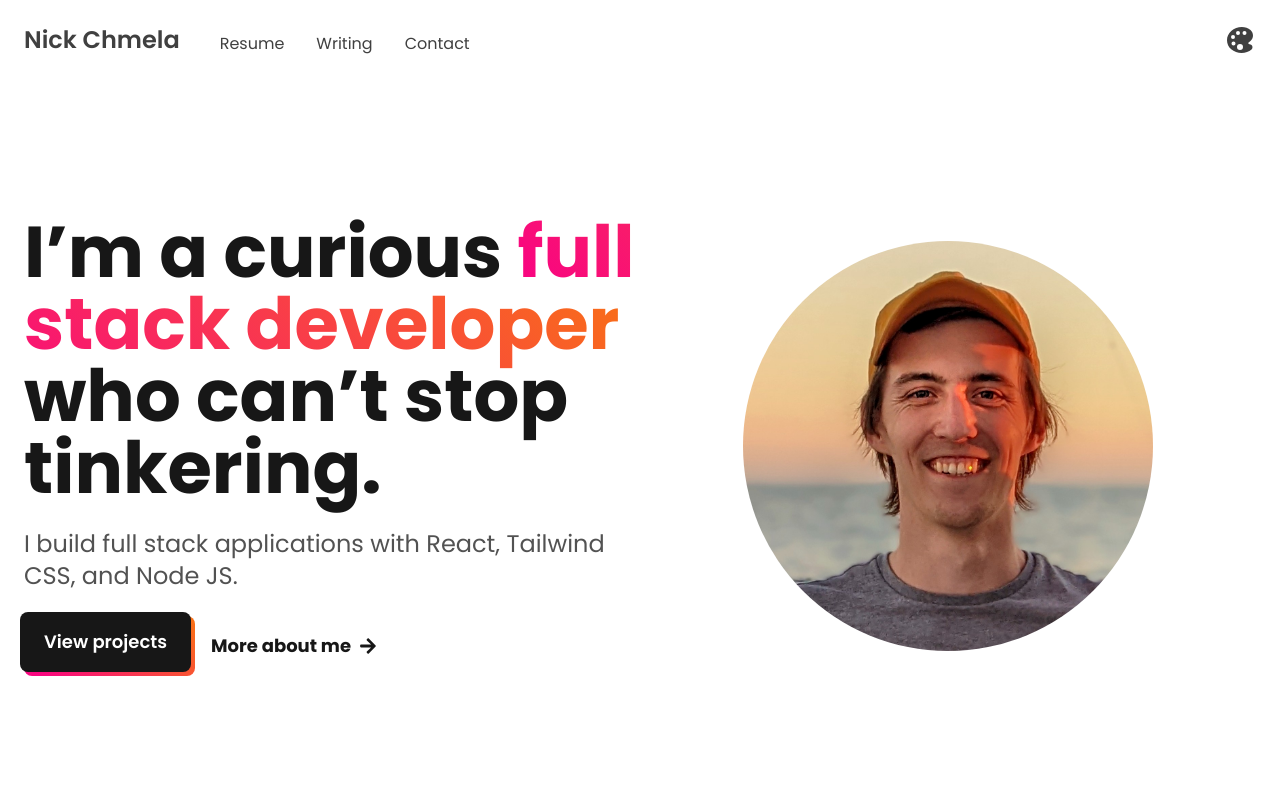
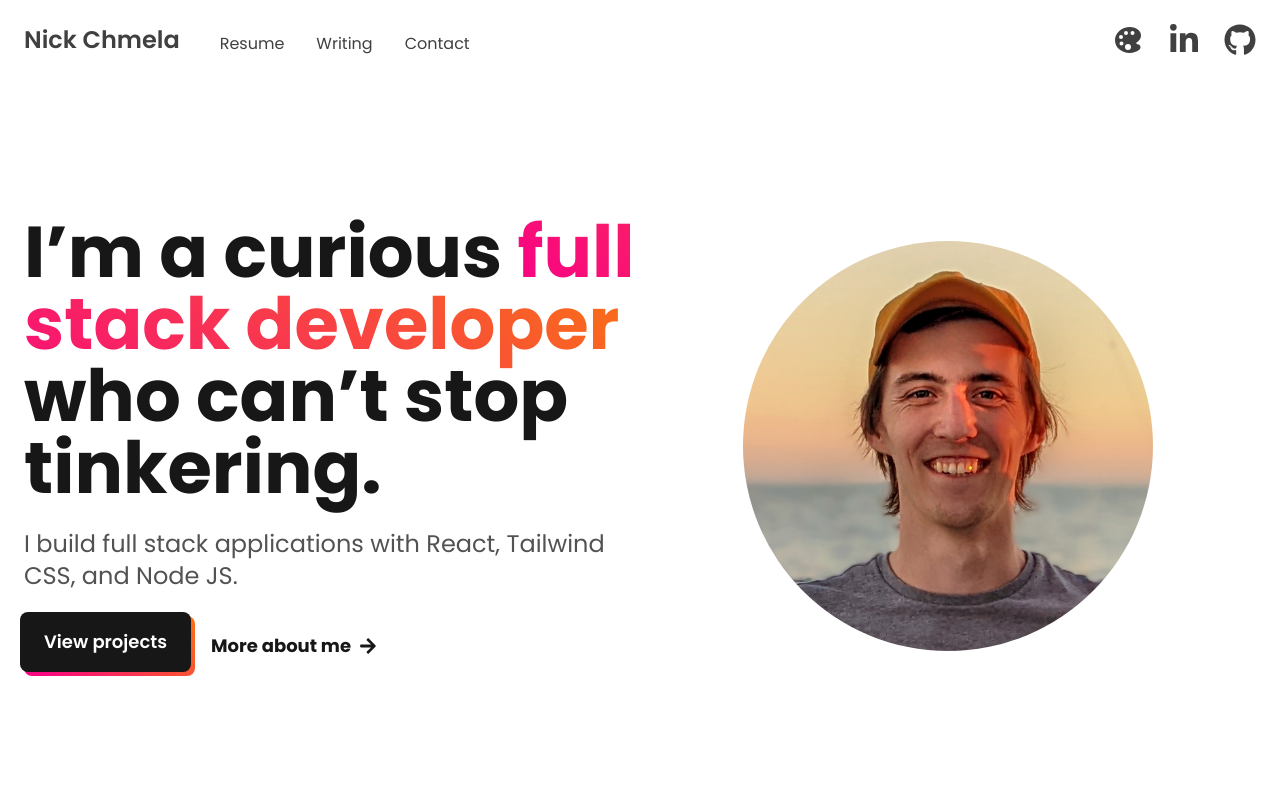
Before and after one commit to chmelan/personal-portfolio-redux, a Next.js app: page / in a window 1280 px wide. Shown: the top 800 px of the page. Built offline with nearby package versions, Linux system fonts and the light colour scheme.

Commit message:
added social links

```diff
--- a/components/TopNav.tsx
+++ b/components/TopNav.tsx
@@ -2,6 +2,7 @@ import Link from 'next/link'
 import { Fragment } from 'react'
 import { Popover, Transition } from '@headlessui/react'
 import { MenuIcon, XIcon } from '@heroicons/react/outline'
+import { FaLinkedinIn, FaGithub } from 'react-icons/fa'
 
 import { IoColorPalette } from 'react-icons/io5'
 
@@ -62,14 +63,33 @@ export default function TopNav({ setRandomHue }: HeaderProps) {
                 )}
               </div>
             </div>
-            <div className="hidden md:flex">
+            <div className="hidden md:flex  justify-center space-x-6">
               <button
                 title="Update color palette"
                 aria-label="Update color palette"
                 onClick={() => setRandomHue()}
               >
-                <IoColorPalette className="inline-flex h-8 w-8 items-center fill-neutral-700 hover:animate-pulse " />
+                <IoColorPalette className=" transition-colors	 inline-flex h-8 w-8 items-center fill-neutral-700 hover:fill-neutral-500 " />
               </button>
+
+              <a
+                href="https://www.linkedin.com/in/nick-chmela/"
+                className="transition-colors inline-flex items-center text-neutral-700 hover:text-neutral-500"
+                target="_blank"
+                rel="noopener noreferrer"
+              >
+                <span className="sr-only">Linked In</span>
+                <FaLinkedinIn className="h-8 w-8" aria-hidden="true" />
+              </a>
+              <a
+                href="https://github.com/chmelan/"
+                className="transition-colors inline-flex  items-center text-neutral-700 hover:text-neutral-500"
+                target="_blank"
+                rel="noopener noreferrer"
+              >
+                <span className="sr-only">GitHub</span>
+                <FaGithub className="h-8 w-8" aria-hidden="true" />
+              </a>
             </div>
           </nav>
 
@@ -104,14 +124,14 @@ export default function TopNav({ setRandomHue }: HeaderProps) {
                     </Popover.Button>
                   </div>
                 </div>
-                <div className="flex flex-col items-start space-y-1  pt-2 pb-3">
+                <div className="flex flex-col items-end space-y-1 p-4 ">
                   {navigation.map((link) =>
                     link.external ? (
                       <Popover.Button>
                         <a
                           key={link.name}
                           href={link.href}
-                          className="block   px-6 py-2 text-base font-medium text-neutral-700 hover:bg-gray-100 hover:text-neutral-600 focus:bg-neutral-100"
+                          className="block  px-6 py-2 text-xl font-medium text-neutral-700 hover:bg-gray-100 hover:text-neutral-600 focus:bg-neutral-100"
                           target="_blank"
                           rel="noreferrer"
                         >
@@ -121,22 +141,40 @@ export default function TopNav({ setRandomHue }: HeaderProps) {
                     ) : (
                       <Popover.Button>
                         <Link key={link.name} href={link.href}>
-                          <a className="block  px-6 py-2 text-base font-medium text-neutral-700 hover:bg-gray-100 hover:text-neutral-600">
+                          <a className="block  px-6 py-2 text-xl  font-medium text-neutral-700 hover:bg-gray-100 hover:text-neutral-600">
                             {link.name}
                           </a>
                         </Link>
                       </Popover.Button>
                     )
                   )}
-                  <div className="px-6">
+                  <div className="px-6 flex justify-end items-center space-x-6  pt-6 pb-2 border-t-neutral-200 border-t-[1px] w-full">
                     <Popover.Button>
                       <IoColorPalette
                         title="Update color palette"
                         aria-label="Update color palette"
                         onClick={() => setRandomHue()}
-                        className="inline-flex h-8 w-8 items-center fill-neutral-700 hover:animate-pulse "
+                        className="transition-colors  h-8 w-8  fill-neutral-600 hover:fill-neutral-500"
                       />
                     </Popover.Button>
+                    <a
+                      href="https://www.linkedin.com/in/nick-chmela/"
+                      className="transition-colors  text-neutral-600 hover:text-neutral-500"
+                      target="_blank"
+                      rel="noopener noreferrer"
+                    >
+                      <span className="sr-only">Linked In</span>
+                      <FaLinkedinIn className="h-8 w-8" aria-hidden="true" />
+                    </a>
+                    <a
+                      href="https://github.com/chmelan/"
+                      className="transition-colors  text-neutral-600 hover:text-neutral-500"
+                      target="_blank"
+                      rel="noopener noreferrer"
+                    >
+                      <span className="sr-only">GitHub</span>
+                      <FaGithub className="h-8 w-8" aria-hidden="true" />
+                    </a>
                   </div>
                 </div>
               </div>
```
